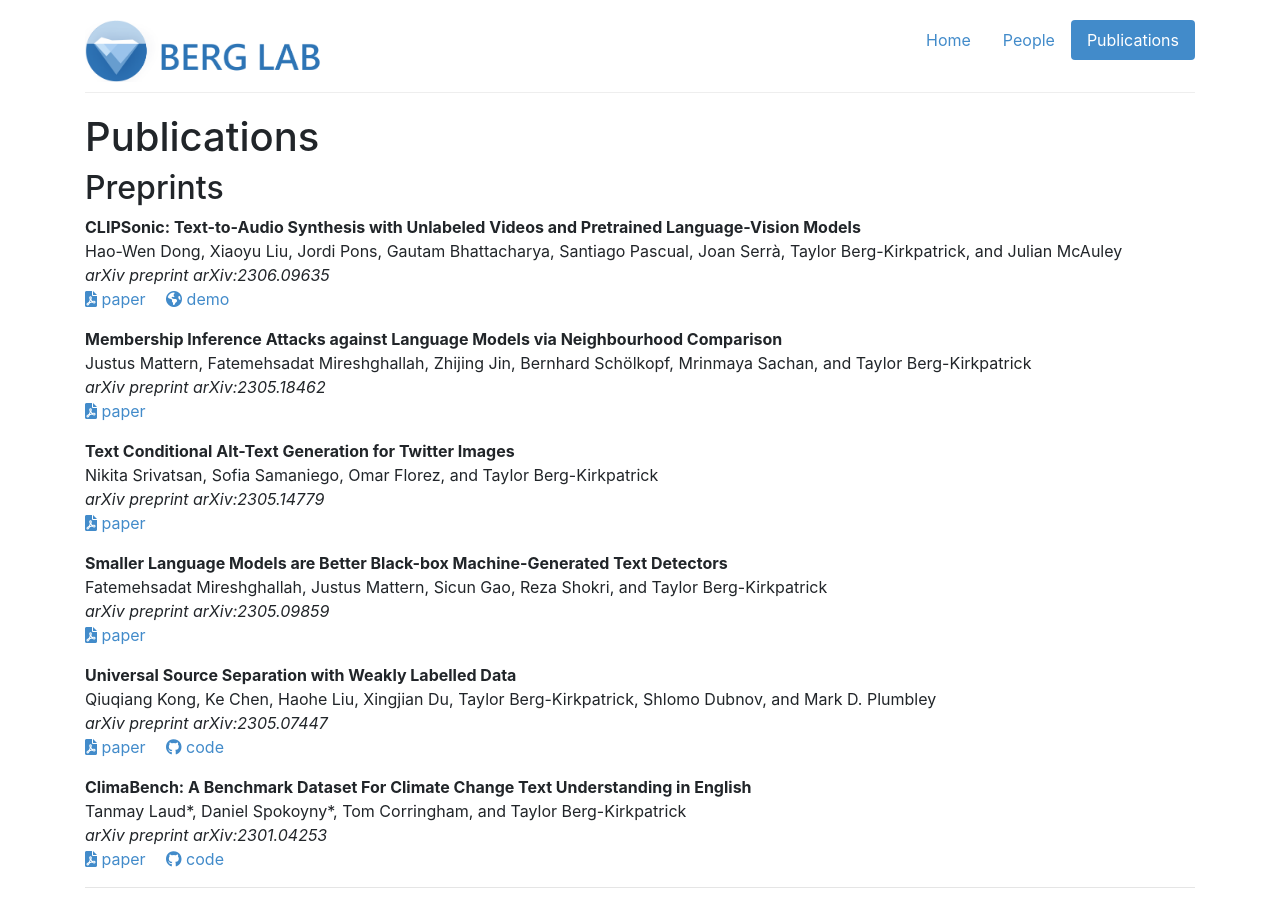
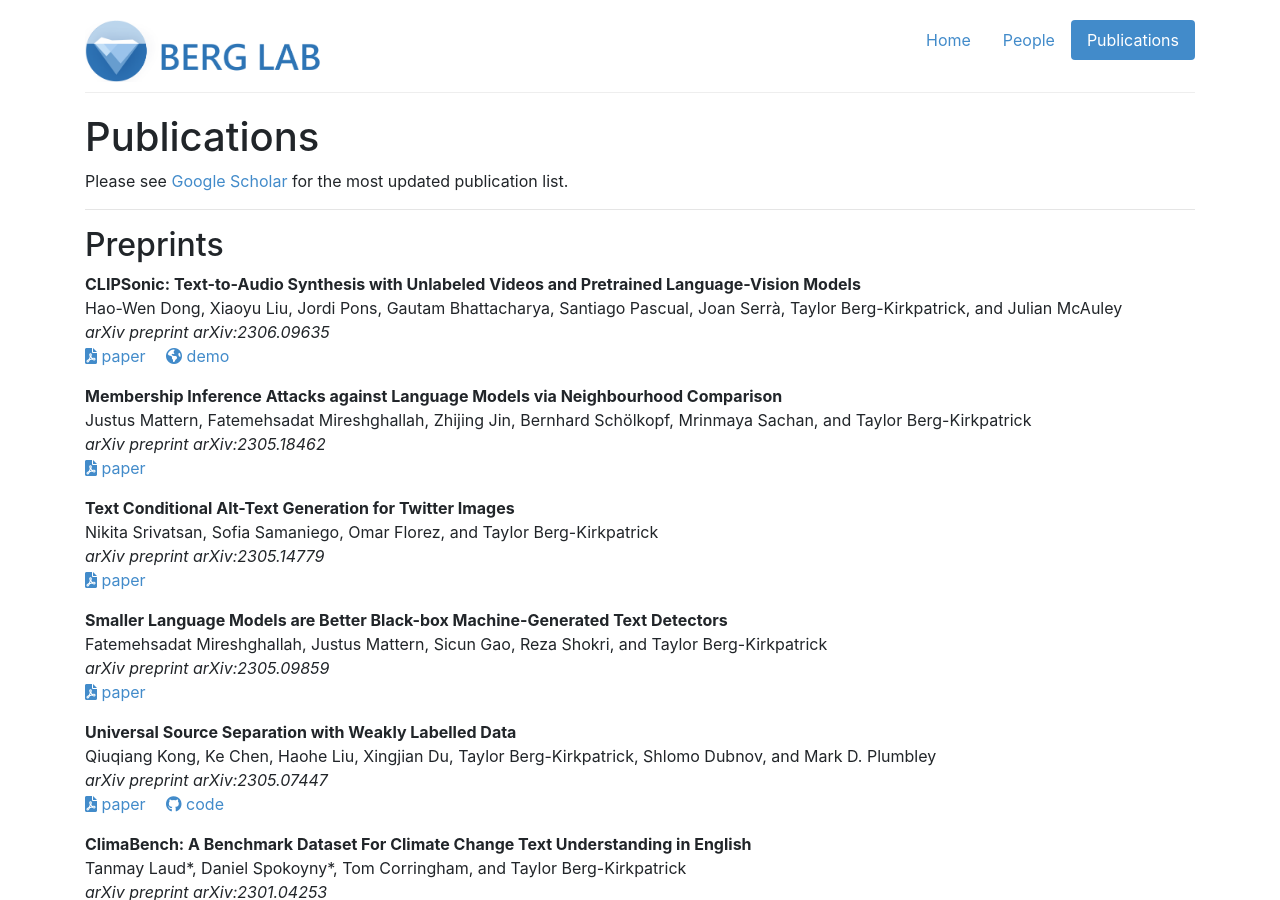
Before and after one commit to icebergnlp/icebergnlp.github.io, a Jekyll site: the page built from publications.md, in a window 1280 px wide and 900 px high. Built offline with Jekyll 4.4.1, drawn with Linux system fonts in a browser that asks for light colours.

Commit message:
Add a link to Taylor's Google Scholar profile

```diff
--- a/publications.md
+++ b/publications.md
@@ -1,6 +1,10 @@
 ---
 layout: default
 title: Publications
+---
+
+Please see [Google Scholar](https://scholar.google.com/citations?user=mN6_BKAAAAAJ) for the most updated publication list.
+
 ---
 
 ## Preprints
```
